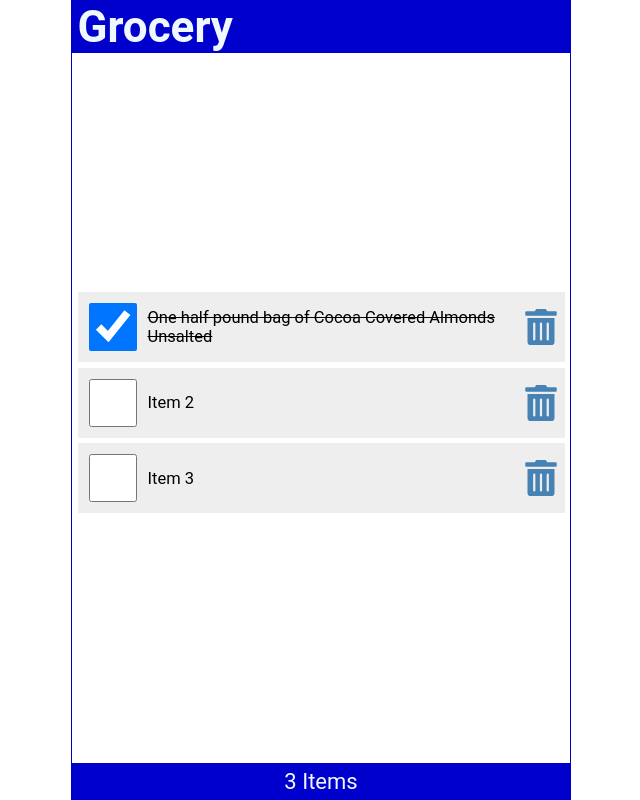
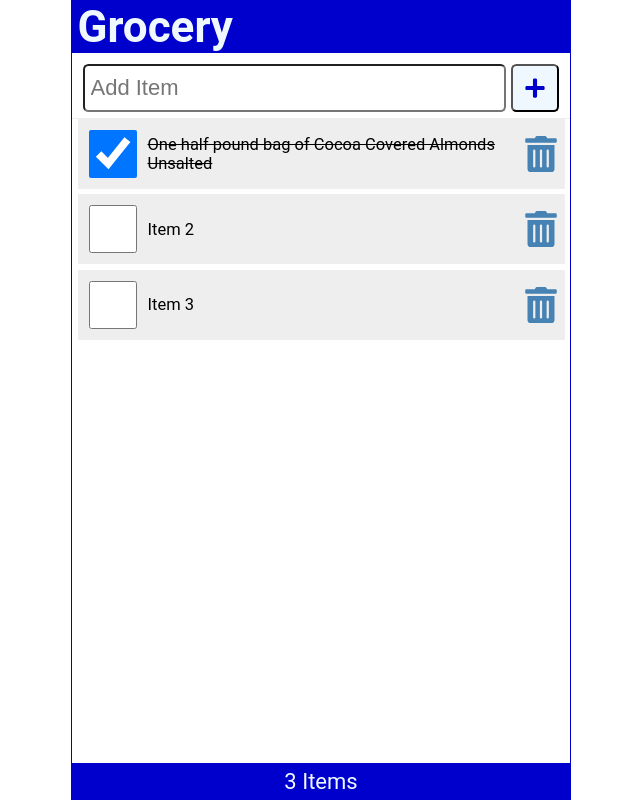
Before and after one commit to anishmohant/ShoppingList, a React (Create React App) app: page / in a window 1280 px wide. Shown: the whole page, without its empty margins (319-959 px from the left). Built offline with nearby package versions, Linux system fonts and the light colour scheme.

Commit message:
Add New Item

```diff
--- /dev/null
+++ b/src/AddItem.js
@@ -0,0 +1,13 @@
+import React from 'react'
+import { FaPlus } from 'react-icons/fa'
+const AddItem = ({newItem,setNewItem, handleSubmit}) => {
+  return (
+    <form className='addForm' onSubmit={handleSubmit}>
+        <label  htmlFor="addItem">Add Item</label>
+        <input autoFocus  type="text" placeholder='Add Item' value={newItem} required name="" id=""  onChange={(e) => setNewItem(e.target.value)} />
+        <button type='submit' aria-label='Add Item'><FaPlus/></button>
+    </form>
+  )
+}
+
+export default AddItem
--- a/src/App.js
+++ b/src/App.js
@@ -3,7 +3,9 @@
 import Footer from './Footer';
 import './Header'
 import Header from './Header';
+import AddItem from './AddItem';
 import React, { useState } from 'react'
+
 
 function App() {
 
@@ -25,27 +27,50 @@
     }
   ]
   const [items, setItems] = useState(initItems)
+  const [newItem, setNewItem] = useState('')
+
+  const handleSubmit = (e) => {
+    e.preventDefault();
+    if (!newItem) return
+    addItem(newItem)
+    setNewItem('')
+  }
+
   const handleCheck = (id) => {
     const listItems = items.map((item) =>
       item.id === id ?                        //if
         { ...item, checked: !item.checked } :   //true
         item                                //else
     );
-    setItems(listItems)
-    localStorage.setItem('shoppinglist', JSON.stringify(listItems))
-  }
+    setAndSaveItems(listItems)
+   }
+
   const handleDelete = (id) => {
     const listItems = items.filter((item) => item.id !== id)
-    setItems(listItems)
-    localStorage.setItem('shoppinglist', JSON.stringify(listItems))
+    setAndSaveItems(listItems)
+
+  }
+  const setAndSaveItems = (newItems) => {
+    setItems(newItems)
+    localStorage.setItem('shoppinglist', JSON.stringify(newItems))
+   }
+
+  const addItem = (item) => {
+    const id = items.length ? items[items.length - 1].id + 1 : 1
+    const myNewItem = {id, checked:false, item}
+    const listItems = [...items,myNewItem]
+    setAndSaveItems(listItems)
   }
   return (
     <div className="App">
       <Header title="Grocery" />
-      <Contents handleCheck={handleCheck} handleDelete={handleDelete} items={items} setItems={setItems}/>
+      <AddItem handleSubmit={handleSubmit} newItem={newItem} setNewItem={setNewItem} />
+      <Contents handleCheck={handleCheck} handleDelete={handleDelete} items={items} setItems={setItems} />
       <Footer length={items.length} />
     </div>
   );
+
+
 }
 
 export default App;
--- a/src/LineItem.js
+++ b/src/LineItem.js
@@ -2,7 +2,7 @@
 import { FaTrashAlt } from 'react-icons/fa'
 const LineItem = ({item, handleDelete, handleCheck}) => {
   return (
-      <li className='item' key={item.id}>
+      <li className='item' >
           <input onChange={() => handleCheck(item.id)} checked={item.checked} type="checkbox" />
           <label style={(item.checked) ? { textDecoration: 'line-through' } : null}
               onDoubleClick={() => handleCheck(item.id)} >{item.item}</label>
--- a/src/index.css
+++ b/src/index.css
@@ -20,7 +20,7 @@
 .App {
   display: flex;
   flex-direction: column;
-  justify-content: flex-start;
+  justify-content: center;
   align-items: center;
   height: 100vh;
   width: 100%;
@@ -44,7 +44,7 @@
   display: flex;
   flex-direction: column;
   flex-grow: 1;
-  justify-content: center;
+  justify-content: flex-start;
   align-items: center;
   overflow-y: auto;
 }
@@ -116,3 +116,70 @@
   color: red;
   outline: none;
 }
+
+.addForm {
+  width: 100%;
+  display: flex;
+  justify-content: flex-start;
+  margin: 0.5rem 0 0;
+  padding: 0 0.5rem 0.25rem;
+  border-bottom: 1px solid #eee;
+}
+
+.addForm label {
+  position: absolute;
+  left: -99999px;
+}
+
+.addForm input[type='text'] {
+  flex-grow: 1;
+  max-width: calc(100% - 50px);
+  min-height: 48px;
+  font-size: 1rem;
+  padding: 0.25rem;
+  border-radius: 0.25rem;
+  margin-right: 0.25rem;
+  outline: none;
+}
+
+button {
+  height: 48px;
+  min-width: 48px;
+  border-radius: 0.25rem;
+  padding: 0.5rem;
+  font-size: 1rem;
+  background-color: aliceblue;
+  color: mediumblue;
+  cursor: pointer;
+}
+
+button:focus,
+button:hover {
+  color: white;
+  background-color: limegreen;
+  outline: none;
+}
+
+.searchForm {
+  width: 100%;
+  display: flex;
+  justify-content: flex-start;
+  margin: 0.25rem 0 0;
+  padding: 0 0.5rem 0.25rem;
+  border-bottom: 1px solid #eee;
+}
+
+.searchForm label {
+  position: absolute;
+  left: -99999px;
+}
+
+.searchForm input[type='text'] {
+  flex-grow: 1;
+  max-width: 100%;
+  min-height: 48px;
+  font-size: 1rem;
+  padding: 0.25rem;
+  border-radius: 0.25rem;
+  outline: none;
+}
```
